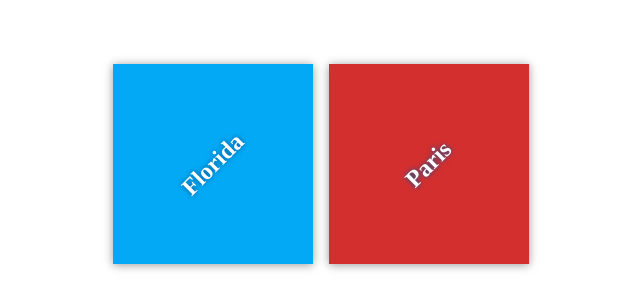
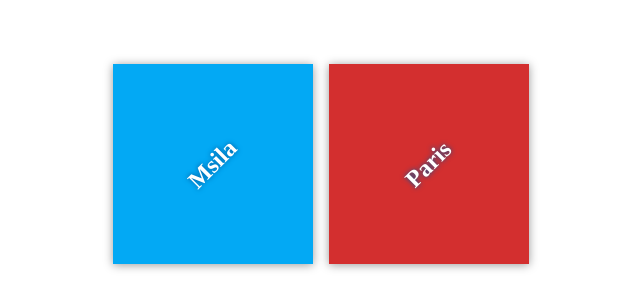
Before and after one commit to Moozes/my-travel-plans, a plain HTML site: page index.html in a window 1280 px wide. Shown: the part 236-544 px from the top of the page, 319-959 px from the left. Drawn offline with Linux system fonts and the light colour scheme.

Commit message:
change florida to msila

```diff
--- a/index.html
+++ b/index.html
@@ -11,7 +11,7 @@
     <div class="container">
         <div class="destination-container">
             <div class="destination" id="florida">
-                <h2>Florida</h2>
+                <h2>Msila</h2>
             </div>
 
             <div class="destination" id="paris">
```
